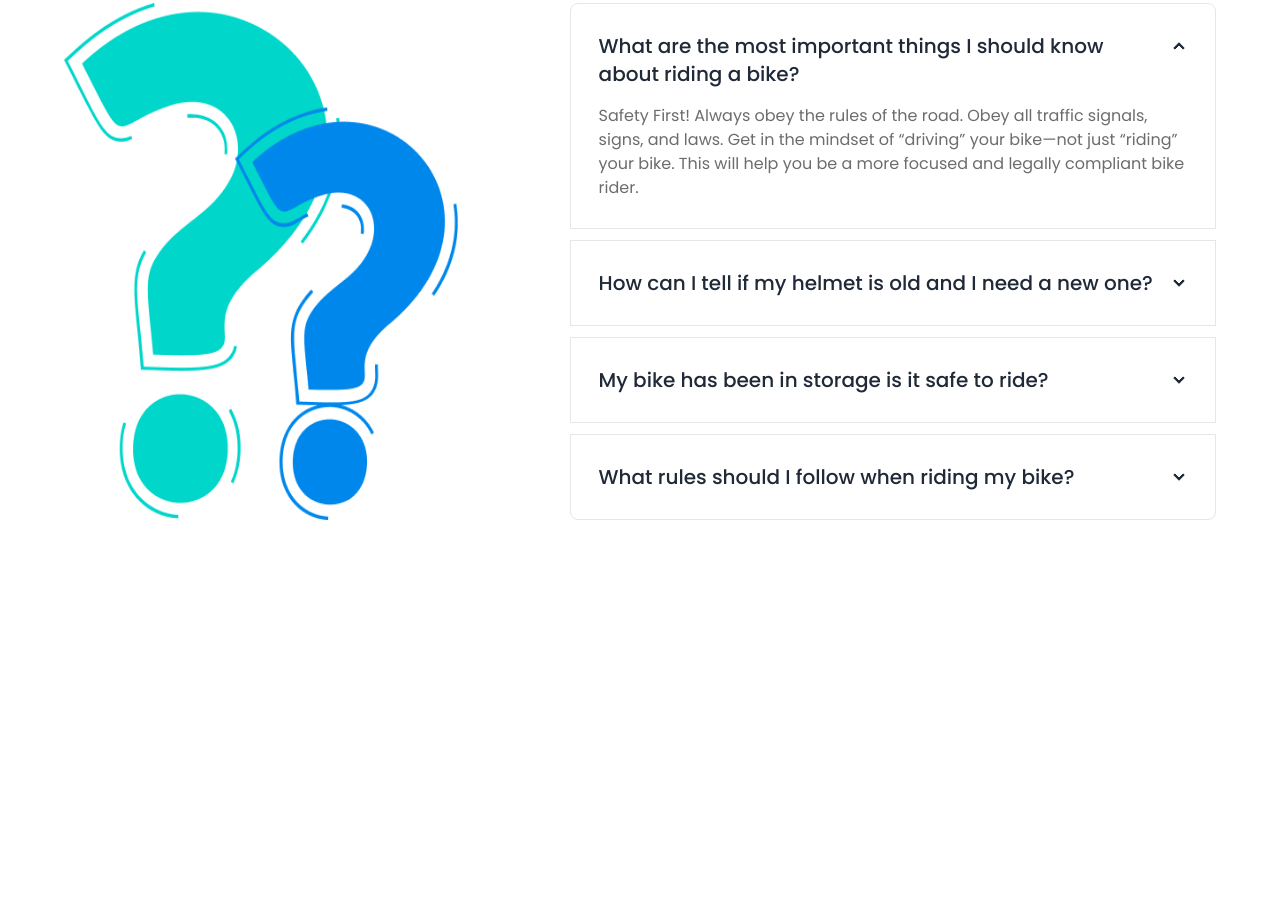
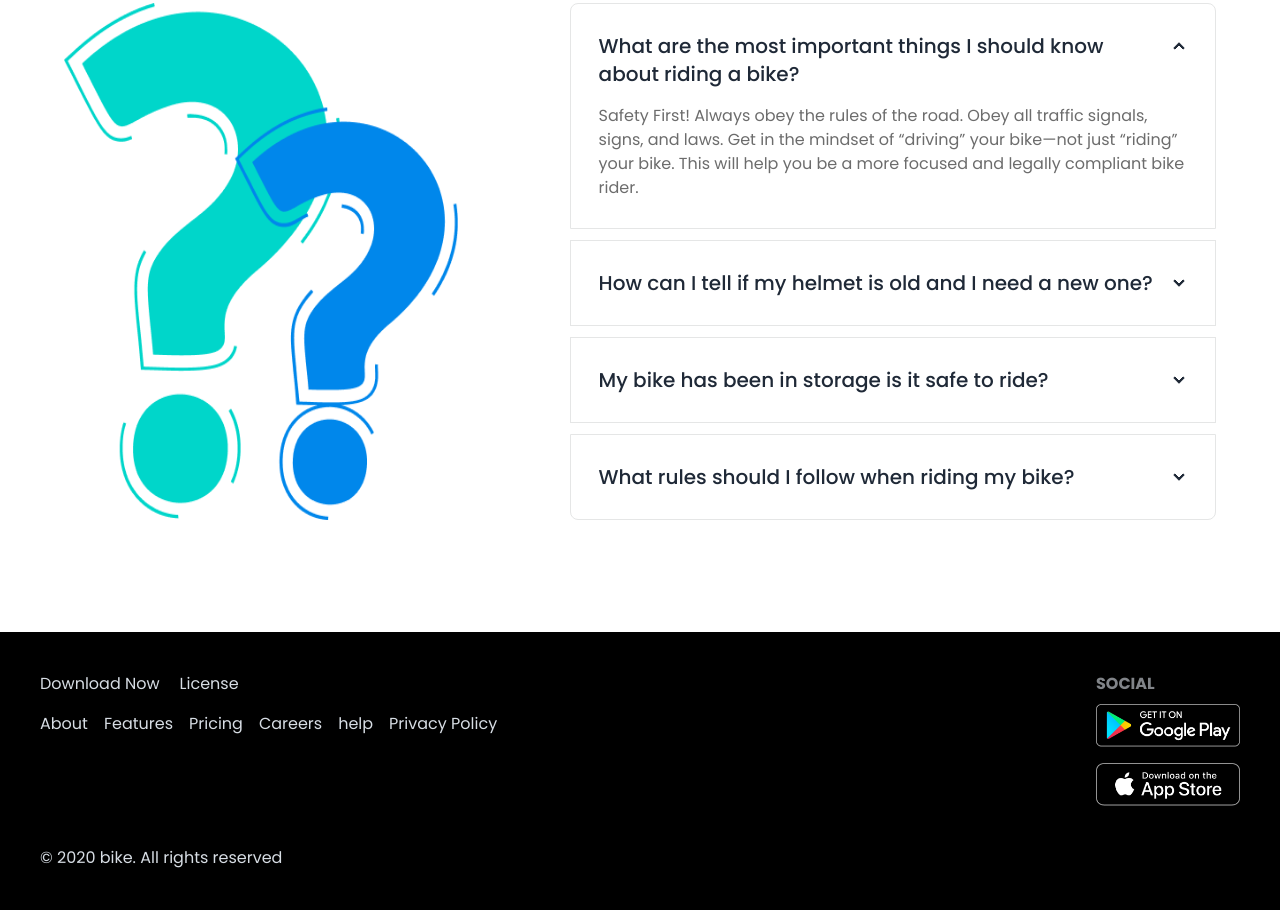
Before and after one commit to aminur-git/biker-zone-with-daisyui, a plain HTML site: page index.html in a window 1280 px wide. Shown: the part 2950-3860 px from the top of the page. Before the commit the page ends 3470 px from the top, so only its background shows below. Drawn offline with nearby package versions, Linux system fonts and the light colour scheme.

Commit message:
all-done

```diff
--- a/index.html
+++ b/index.html
@@ -255,9 +255,9 @@
                         <div class="rating flex justify-center py-4">
                             <input type="radio" name="rating-2" class="mask mask-star-2 bg-orange-400" />
                             <input type="radio" name="rating-2" class="mask mask-star-2 bg-orange-400" />
-                            <input type="radio" name="rating-2" class="mask mask-star-2 bg-orange-400" />
                             <input type="radio" name="rating-2" class="mask mask-star-2 bg-orange-400"
                                 checked="checked" />
+                            <input type="radio" name="rating-2" class="mask mask-star-2 bg-orange-400" />
                             <input type="radio" name="rating-2" class="mask mask-star-2 bg-orange-400" />
                         </div>
                         <div class="text-center ">
@@ -334,32 +334,48 @@
                     <div class="join join-vertical gap-3">
                         <div class="collapse collapse-arrow join-item border-base-300 border md:p-3 lg:p-3 pb-0">
                             <input type="radio" name="my-accordion-4" checked="checked" />
-                          <div class="collapse-title lg:text-xl font-medium">What are the most important things I should
+                            <div class="collapse-title lg:text-xl font-medium">What are the most important things I
+                                should
                                 know about riding a bike?</div>
                             <div class="collapse-content">
-                            <p class="text-card-p">Safety First! Always obey the rules of the road. Obey all traffic signals, signs, and laws. Get in the mindset of “driving” your bike—not just “riding” your bike. This will help you be a more focused and legally compliant bike rider. </p>
+                                <p class="text-card-p">Safety First! Always obey the rules of the road. Obey all traffic
+                                    signals, signs, and laws. Get in the mindset of “driving” your bike—not just
+                                    “riding” your bike. This will help you be a more focused and legally compliant bike
+                                    rider. </p>
                             </div>
                         </div>
                         <div class="collapse collapse-arrow join-item border-base-300 border  md:p-3 lg:p-3">
                             <input type="radio" name="my-accordion-4" />
-                          <div class="collapse-title lg:text-xl font-medium">How can I tell if my helmet is old and I need a
+                            <div class="collapse-title lg:text-xl font-medium">How can I tell if my helmet is old and I
+                                need a
                                 new one?</div>
                             <div class="collapse-content">
-                            <p class="text-card-p">Lorem ipsum dolor, sit amet consectetur adipisicing elit. Debitis quas distinctio nam laborum suscipit aspernatur libero, at neque consequatur omnis excepturi ipsum voluptates commodi pariatur voluptas dolorem cumque repellendus sed!</p>
+                                <p class="text-card-p">Lorem ipsum dolor, sit amet consectetur adipisicing elit. Debitis
+                                    quas distinctio nam laborum suscipit aspernatur libero, at neque consequatur omnis
+                                    excepturi ipsum voluptates commodi pariatur voluptas dolorem cumque repellendus sed!
+                                </p>
                             </div>
                         </div>
                         <div class="collapse collapse-arrow join-item border-base-300 border    md:p-3 lg:p-3">
                             <input type="radio" name="my-accordion-4" />
-                          <div class="collapse-title lg:text-xl font-medium">My bike has been in storage is it safe to ride?</div>
+                            <div class="collapse-title lg:text-xl font-medium">My bike has been in storage is it safe to
+                                ride?</div>
                             <div class="collapse-content">
-                            <p class="text-card-p">Lorem ipsum dolor sit amet consectetur adipisicing elit. Laboriosam repellendus dignissimos consectetur nisi natus suscipit enim nemo molestias quia facere. Ut dolor sequi assumenda! Fuga illo fugiat veniam culpa libero.</p>
+                                <p class="text-card-p">Lorem ipsum dolor sit amet consectetur adipisicing elit.
+                                    Laboriosam repellendus dignissimos consectetur nisi natus suscipit enim nemo
+                                    molestias quia facere. Ut dolor sequi assumenda! Fuga illo fugiat veniam culpa
+                                    libero.</p>
                             </div>
                         </div>
                         <div class="collapse collapse-arrow join-item border-base-300 border md:p-3 lg:p-3">
                             <input type="radio" name="my-accordion-4" />
-                          <div class="collapse-title lg:text-xl font-medium">What rules should I follow when riding my bike?</div>
+                            <div class="collapse-title lg:text-xl font-medium">What rules should I follow when riding my
+                                bike?</div>
                             <div class="collapse-content">
-                            <p class="text-card-p">Lorem ipsum dolor sit amet consectetur adipisicing elit. Laboriosam repellendus dignissimos consectetur nisi natus suscipit enim nemo molestias quia facere. Ut dolor sequi assumenda! Fuga illo fugiat veniam culpa libero.</p>
+                                <p class="text-card-p">Lorem ipsum dolor sit amet consectetur adipisicing elit.
+                                    Laboriosam repellendus dignissimos consectetur nisi natus suscipit enim nemo
+                                    molestias quia facere. Ut dolor sequi assumenda! Fuga illo fugiat veniam culpa
+                                    libero.</p>
                             </div>
                         </div>
                     </div>
@@ -368,9 +384,43 @@
 
         </section>
     </main>
-    <footer>
+
+    <footer class=" bg-black text-neutral-content md:mx-auto mt-28 p-10">
+        <div class="md:container md:mx-auto flex flex-col lg:flex-row justify-between gap-16 lg:gap-28">
+            <div class="flex flex-col gap-4">
+                <div class="flex gap-5">
+                    <a href="#">Download Now</a>
+                    <a href="#">License</a>
+                </div>
+                <div class="flex flex-wrap gap-4">
+                    <a href="#">About</a>
+                    <a href="#">Features</a>
+                    <a href="#">Pricing</a><a href="#">Careers</a><a href="#">help</a><a href="#">Privacy Policy</a>
+                </div>
+
+            </div>
+
+            <nav>
+                <h6 class="footer-title">Social</h6>
+                <div class="grid grid-cols-1 gap-4">
+                    <a href="https://www.instagram.com/aminur.tt/" target="_blank">
+                        <img class="cursor-pointer w-36" src="images/others/android.png" alt="">
+                    </a>
+                    <a href="https://api.whatsapp.com/send?phone=8801967303879&text=Hi%2C%20this%20is%20Aminur%20Rahman.%20Please%20feel%20free%20to%20send%20messages%2C%20but%20do%20not%20call%20without%20permission."
+                        target="_blank">
+                        <img class="cursor-pointer w-36" src="images/others/ios.png" alt="">
+                    </a>
+                </div>
+            </nav>
+        </div>
+       <div class="md:container md:mx-auto pt-28 lg:pt-10">
+
+           <p class="text-center lg:text-start">© 2020 bike. All rights reserved</p>
+       </div>
+
 
     </footer>
+
 </body>
 
 </html>
```
Lines whose indentation alone changed are shown as unchanged.
